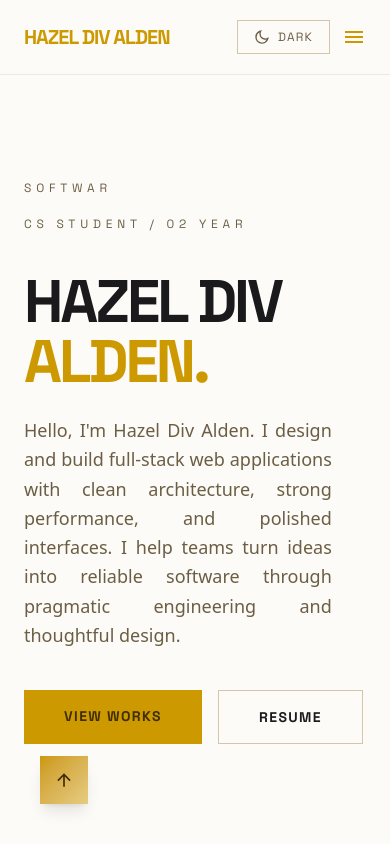
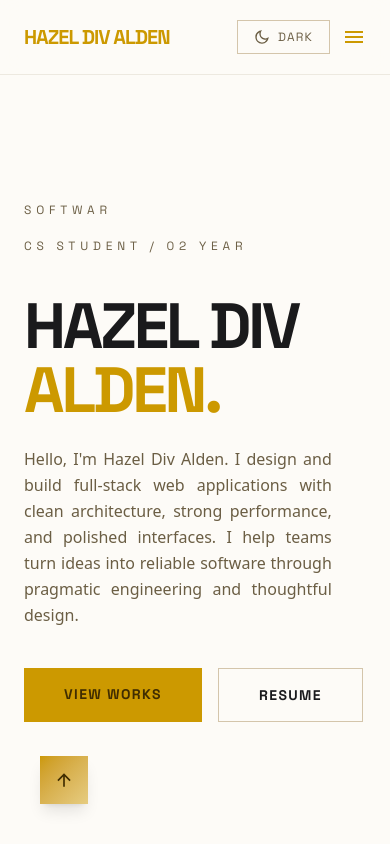
Before and after one commit to hazeldiv/portofolio, a Next.js app: page / in a window 390 px wide. Shown: the top 844 px of the page. Built offline with nearby package versions, Linux system fonts and the light colour scheme.

Commit message:
Adjust heading and paragraph font sizes for improved readability

```diff
--- a/app/page.tsx
+++ b/app/page.tsx
@@ -278,7 +278,7 @@ export default function Home() {
               </span>
             </div>
 
-            <h1 className="font-headline text-6xl md:text-[7rem] 2xl:text-[9rem] leading-none font-bold tracking-tighter text-[#1a1a1c] dark:text-[#e4e2e4] mb-6">
+            <h1 className="font-headline text-[4rem] md:text-[7rem] 2xl:text-[9rem] leading-none font-bold tracking-tighter text-[#1a1a1c] dark:text-[#e4e2e4] mb-6">
               HAZEL DIV
               <br />
               <span className="text-[#cc9900] dark:text-[#FFBF00]">ALDEN.</span>
@@ -286,7 +286,7 @@ export default function Home() {
 
             <div className="grid grid-cols-1 xl:grid-cols-12 gap-12">
               <div className="xl:col-start-7 xl:col-span-6">
-                <p className="text-lg md:text-xl text-[#6b5e44] dark:text-[#9c8f78] font-light leading-relaxed mb-10 text-justify w-[90%]">
+                <p className="text-[1rem] md:text-xl text-[#6b5e44] dark:text-[#9c8f78] font-light leading-relaxed mb-10 text-justify w-[90%]">
                   Hello, I'm Hazel Div Alden. I design and build full-stack web
                   applications with clean architecture, strong performance, and
                   polished interfaces. I help teams turn ideas into reliable
```
